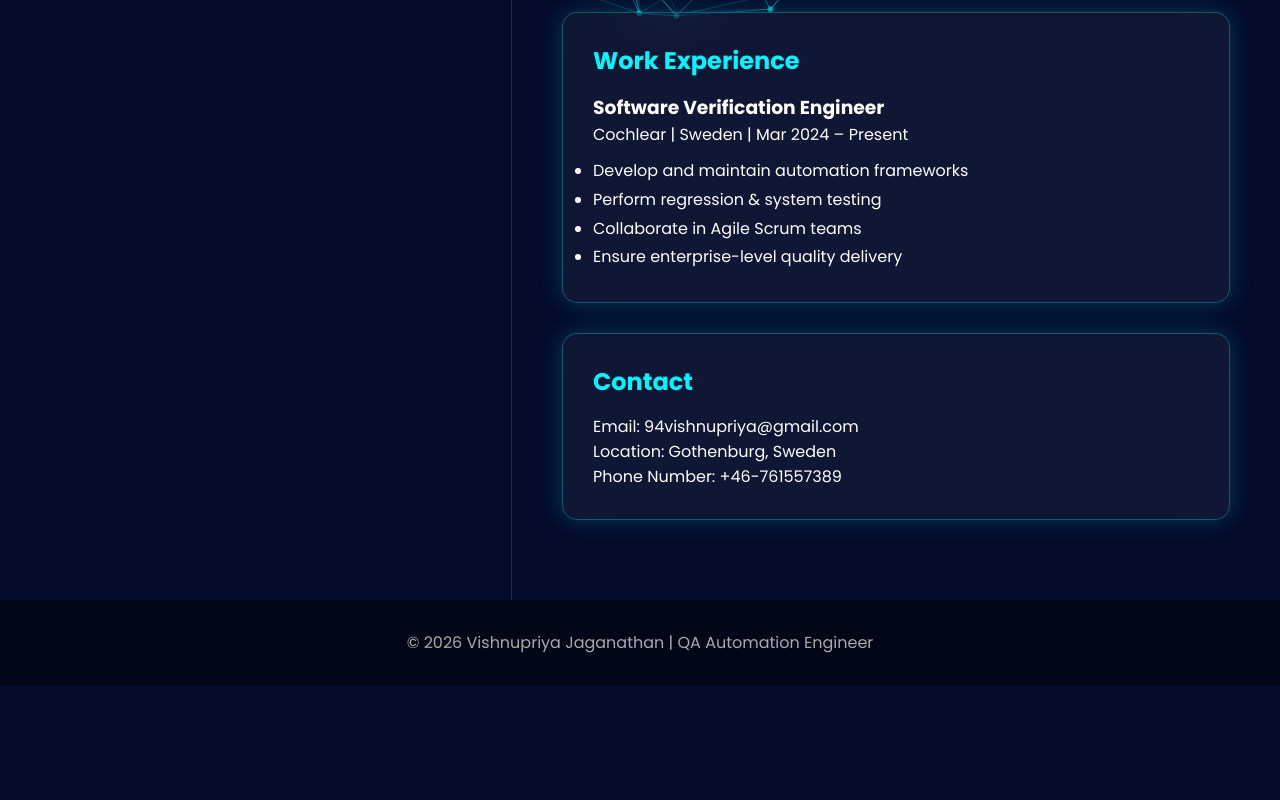
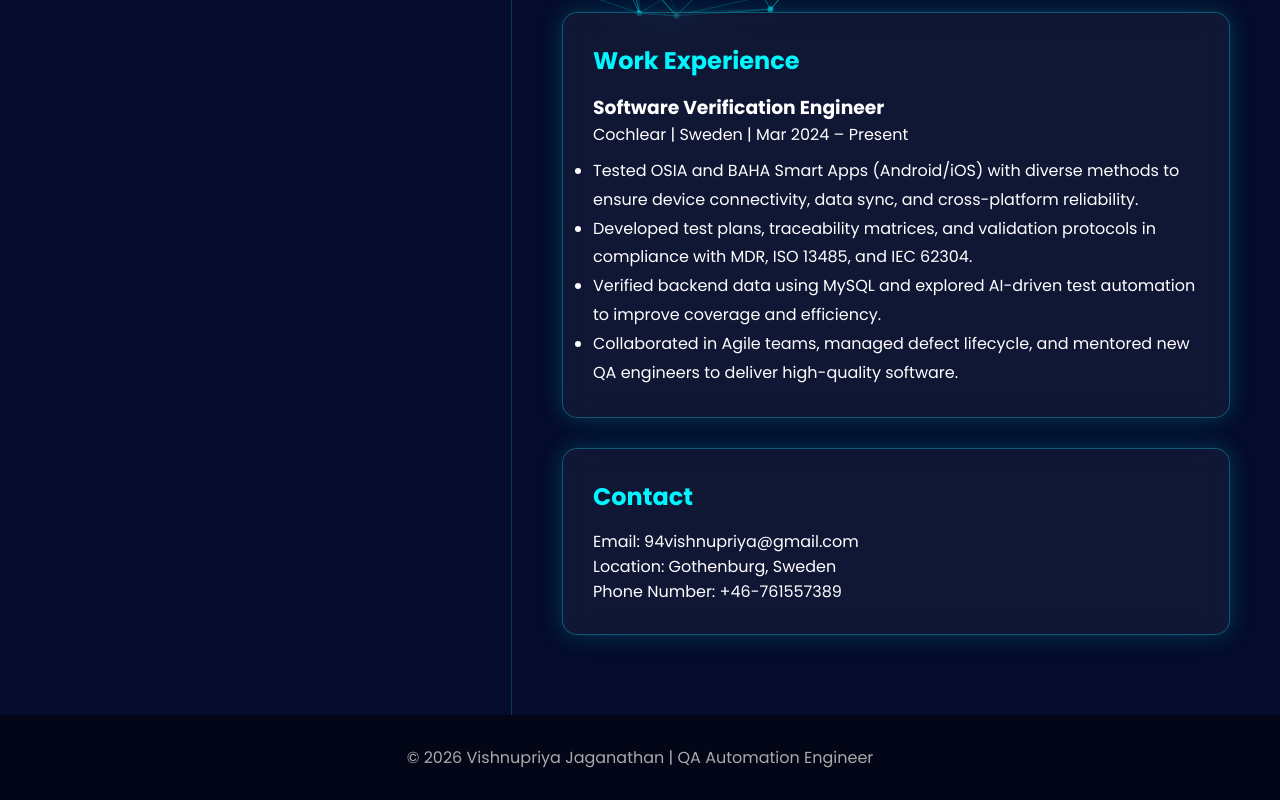
Before and after one commit to VishnupriyaJaganathan/vishnupriyaJaganathan.github.io, a plain HTML site: page index.html in a window 1280 px wide. Shown: the part 769-1569 px from the top of the page. Before the commit the page ends 1454 px from the top, so only its background shows below. Drawn offline with nearby package versions, Linux system fonts and the light colour scheme.

Commit message:
Update index.html

```diff
--- a/index.html
+++ b/index.html
@@ -192,10 +192,10 @@ Software Verification Engineer with 8+ years’ experience delivering reliable,
 <h3>Software Verification Engineer</h3>
 <p>Cochlear | Sweden | Mar 2024 – Present</p>
 <ul style="margin-top:10px; line-height:1.8;">
-<li>Develop and maintain automation frameworks</li>
-<li>Perform regression & system testing</li>
-<li>Collaborate in Agile Scrum teams</li>
-<li>Ensure enterprise-level quality delivery</li>
+<li>Tested OSIA and BAHA Smart Apps (Android/iOS) with diverse methods to ensure device connectivity, data sync, and cross-platform reliability.</li>
+<li>Developed test plans, traceability matrices, and validation protocols in compliance with MDR, ISO 13485, and IEC 62304.</li>
+<li>Verified backend data using MySQL and explored AI-driven test automation to improve coverage and efficiency.</li>
+<li>Collaborated in Agile teams, managed defect lifecycle, and mentored new QA engineers to deliver high-quality software.</li>
 </ul>
 </div>
 
```
